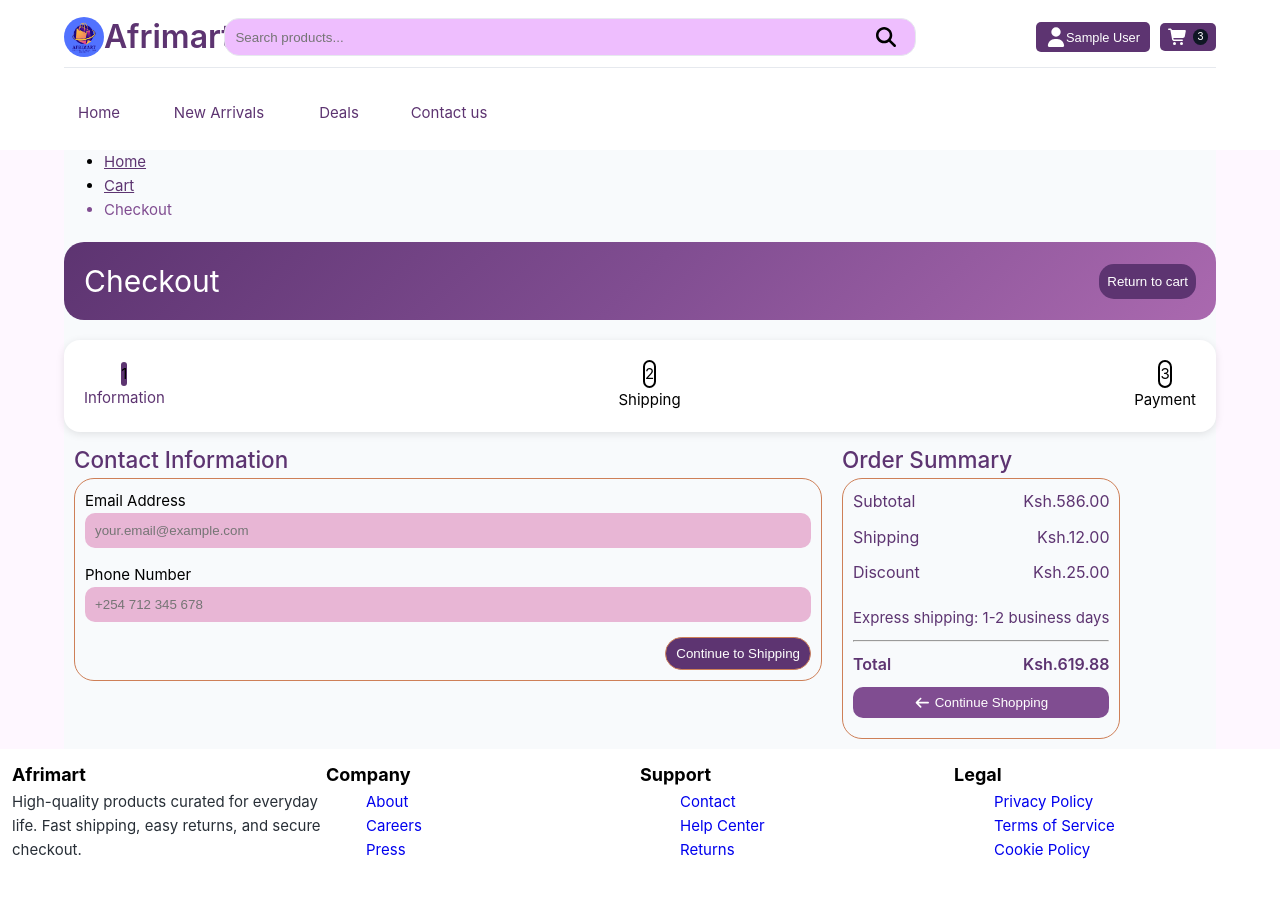
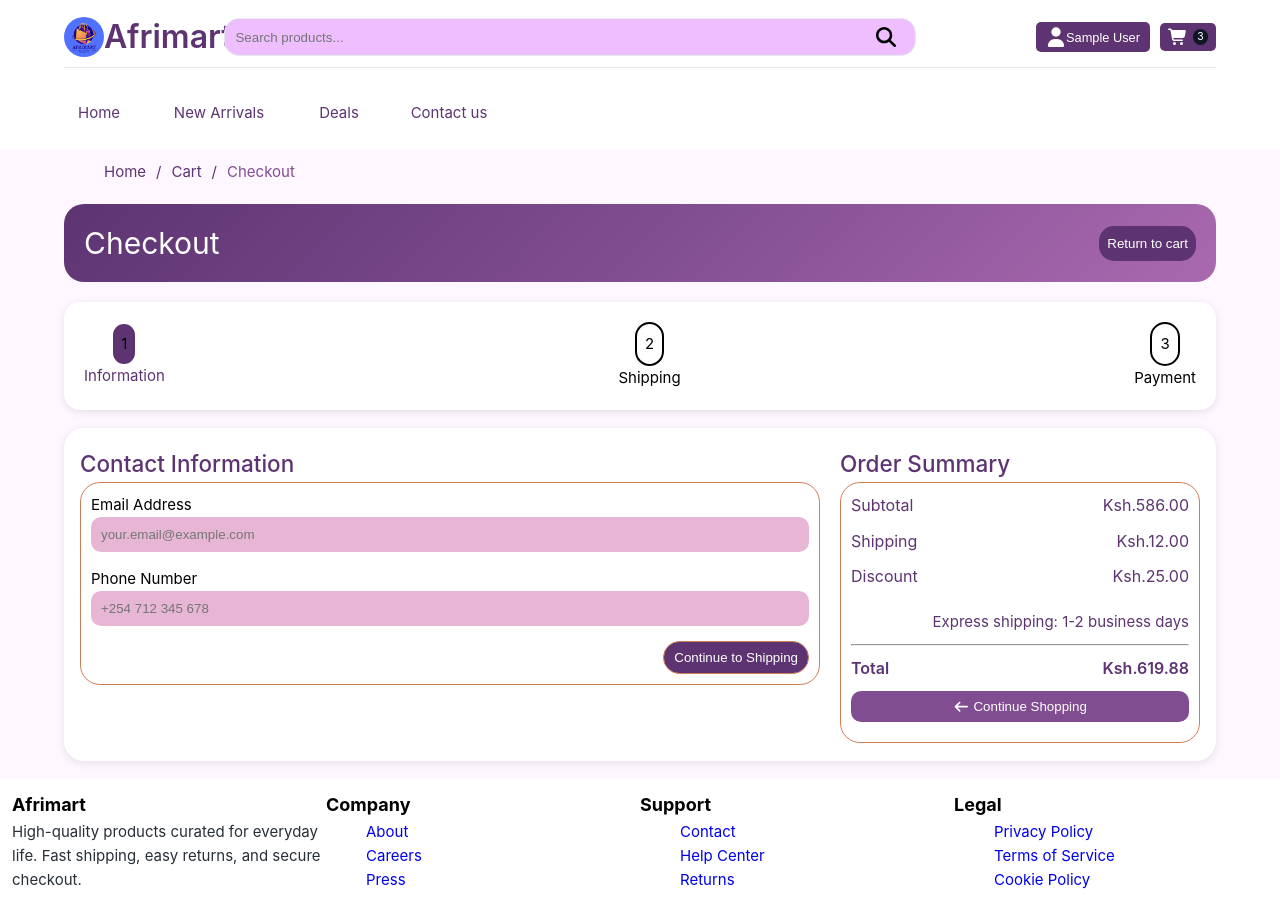
Before and after one commit to githinjiEssy/Afrimart, a Vue app: page /checkout in a window 1280 px wide. Before the commit the page ends 874 px from the top, so only its background shows below. Built offline with nearby package versions, Linux system fonts and the light colour scheme; sample sign-in values are in the browser's storage.

Commit message:
changes to checkout

```diff
--- a/src/views/CheckoutView.vue
+++ b/src/views/CheckoutView.vue
@@ -237,10 +237,12 @@ const returnToCart = () => {
     <main class="main flex-grow py-8 w-[90%]">
       <div class="max-w-7xl mx-auto px-4 sm:px-6 lg:px-8">
         <!-- Breadcrumb -->
-        <div class="text-sm breadcrumbs mb-8 text-gray-500">
-          <ul>
+        <div class="breadcrumb text-sm breadcrumbs mt-[10px] text-gray-500">
+          <ul class="flex items-center space-x-2">
             <li><a href="/" class="hover:underline text-deep-purple">Home</a></li>
+            <li class="mr-[10px]">/</li>
             <li><a href="/cart" class="hover:underline text-deep-purple">Cart</a></li>
+            <li class="mr-[10px]">/</li>
             <li class="text-royal-purple font-medium">Checkout</li>
           </ul>
         </div>
@@ -264,8 +266,8 @@ const returnToCart = () => {
               class="w-10 h-10 flex items-center justify-center rounded-full"
               :class="
                 checkoutState.currentStep >= 1
-                  ? 'bg-deep-purple text-white shadow-lg'
-                  : 'border-2 border-gray-300 text-gray-400'
+                  ? 'bg-deep-purple text-white shadow-lg p-[8px]'
+                  : 'border-2 border-gray-300 text-gray-400 p-[8px]'
               "
             >
               1
@@ -292,8 +294,8 @@ const returnToCart = () => {
               class="w-10 h-10 flex items-center justify-center rounded-full"
               :class="
                 checkoutState.currentStep >= 2
-                  ? 'bg-deep-purple text-white shadow-lg'
-                  : 'border-2 border-gray-300 text-gray-400'
+                  ? 'bg-deep-purple text-white shadow-lg p-[8px]'
+                  : 'border-2 border-gray-300 text-gray-400 p-[8px]'
               "
             >
               2
@@ -320,8 +322,8 @@ const returnToCart = () => {
               class="w-10 h-10 flex items-center justify-center rounded-full"
               :class="
                 checkoutState.currentStep >= 3
-                  ? 'bg-deep-purple text-white shadow-lg'
-                  : 'border-2 border-gray-300 text-gray-400'
+                  ? 'bg-deep-purple text-white shadow-lg p-[8px]'
+                  : 'border-2 border-gray-300 text-gray-400 p-[8px]'
               "
             >
               3
@@ -335,7 +337,7 @@ const returnToCart = () => {
           </div>
         </div>
 
-        <form @submit="handleSubmit" class="flex lg:flex-row gap-8">
+        <form @submit="handleSubmit" class="checkout-main w-full flex lg:flex-row gap-8">
           <!-- Left Column - Checkout Steps -->
           <div class="w-2/3 lg:w-2/3 space-y-8">
             <!-- Step 1: Contact Information -->
@@ -707,7 +709,7 @@ const returnToCart = () => {
           </div>
 
           <!-- Right Column - Order Summary -->
-          <div class="lg:w-1/3">
+          <div class="w-1/3 lg:w-1/3">
             <OrderSummary
               :subtotal="orderData.subtotal"
               :shipping="orderData.shipping"
@@ -727,15 +729,30 @@ const returnToCart = () => {
 </template>
 
 <style scoped>
-.main {
-  background: #f8fafc;
+.breadcrumb {
+  color: #5d3471;
 }
-
+.breadcrumb ul {
+  list-style-type: none;
+}
+.breadcrumb ul li a {
+  text-decoration: none;
+  color: #5d3471;
+  margin-right: 10px;
+}
 .progress-steps {
   background: #ffffff;
   padding: 20px;
   border-radius: 16px;
-  box-shadow: 0 2px 8px rgba(0, 0, 0, 0.1);
+  box-shadow: 0 2px 8px #0000001a;
+}
+
+.checkout-main {
+  background: #ffffff;
+  margin: 18px 0;
+  padding: 8px 6px;
+  border-radius: 20px;
+  box-shadow: 0 2px 8px #0000001a;
 }
 
 .contact_info-form,
--- a/src/views/ContactView.vue
+++ b/src/views/ContactView.vue
@@ -14,7 +14,7 @@ const submitForm = () => {
     <main class="flex-grow py-12 flex justify-center">
       <div class="main-content w-[90%] py-[20px] max-w-5xl">
         <!-- Breadcrumb -->
-        <div class="breadcrumps text-sm mb-[10px]">
+        <div class="breadcrumb text-sm mb-[10px]">
           <ul class="flex items-center space-x-2">
             <li><a href="#" class="hover:underline">Home</a></li>
             <li class="mr-[10px]">/</li>
@@ -93,13 +93,13 @@ const submitForm = () => {
 
 <style scoped>
 /* --- Breadcrumb --- */
-.breadcrumps {
+.breadcrumb {
   color: #5d3471;
 }
-.breadcrumps ul {
+.breadcrumb ul {
   list-style-type: none;
 }
-.breadcrumps ul li a {
+.breadcrumb ul li a {
   text-decoration: none;
   color: #5d3471;
   margin-right: 10px;
```
